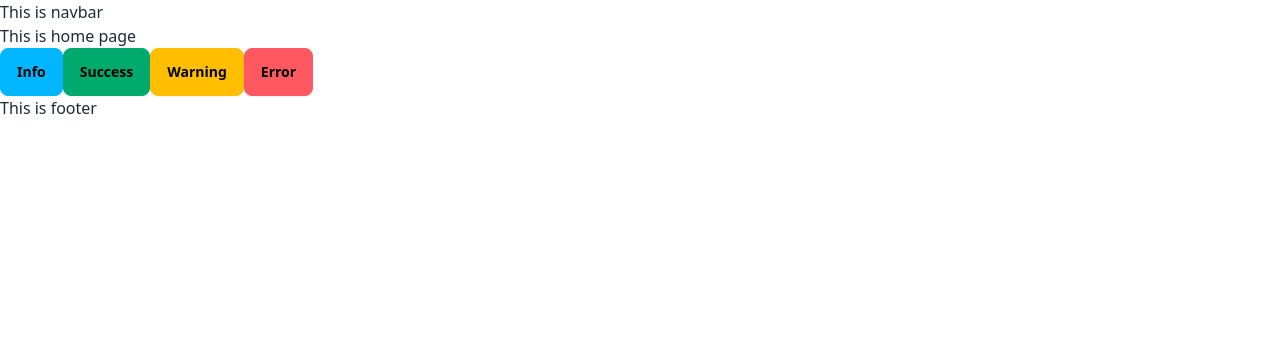
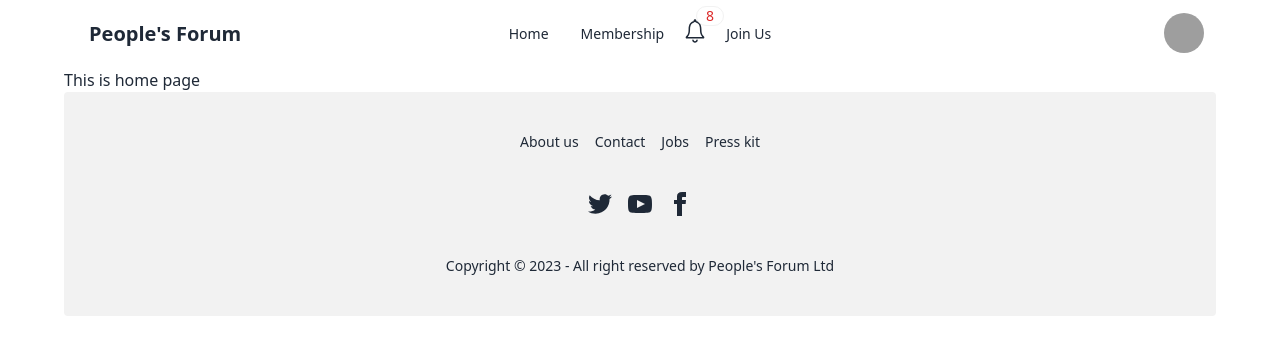
Before and after one commit to enamahmedshahaz/peoples-forum-client, a React (Vite) app: page / in a window 1280 px wide. Shown: the top 354 px of the page. Built offline with nearby package versions, Linux system fonts and the light colour scheme; grey boxes are pictures that could not be loaded.

Commit message:
Implement navbar and footer

```diff
--- a/package.json
+++ b/package.json
@@ -14,6 +14,7 @@
     "match-sorter": "^6.3.1",
     "react": "^18.2.0",
     "react-dom": "^18.2.0",
+    "react-icons": "^4.12.0",
     "react-router-dom": "^6.19.0",
     "sort-by": "^1.2.0"
   },
--- a/src/main.jsx
+++ b/src/main.jsx
@@ -8,6 +8,8 @@ import { router } from './Routes/Routes';
 
 ReactDOM.createRoot(document.getElementById('root')).render(
   <React.StrictMode>
-     <RouterProvider router={router} />
+    <div className='max-w-6xl mx-auto'>
+      <RouterProvider router={router} />
+    </div>
   </React.StrictMode>,
 )
--- a/src/pages/Home/Home/Home.jsx
+++ b/src/pages/Home/Home/Home.jsx
@@ -4,14 +4,6 @@ const Home = () => {
     return (
         <div>
             This is home page
-
-            <div>
-                <button className="btn btn-info">Info</button>
-                <button className="btn btn-success">Success</button>
-                <button className="btn btn-warning">Warning</button>
-                <button className="btn btn-error">Error</button>
-            </div>
-
         </div>
     );
 };
--- a/src/pages/Shared/Footer/Footer.jsx
+++ b/src/pages/Shared/Footer/Footer.jsx
@@ -2,9 +2,24 @@
 
 const Footer = () => {
     return (
-        <div>
-            This is footer
-        </div>
+        <footer className="footer footer-center p-10 bg-base-200 text-base-content rounded">
+            <nav className="grid grid-flow-col gap-4">
+                <a className="link link-hover">About us</a>
+                <a className="link link-hover">Contact</a>
+                <a className="link link-hover">Jobs</a>
+                <a className="link link-hover">Press kit</a>
+            </nav>
+            <nav>
+                <div className="grid grid-flow-col gap-4">
+                    <a><svg xmlns="http://www.w3.org/2000/svg" width="24" height="24" viewBox="0 0 24 24" className="fill-current"><path d="M24 4.557c-.883.392-1.832.656-2.828.775 1.017-.609 1.798-1.574 2.165-2.724-.951.564-2.005.974-3.127 1.195-.897-.957-2.178-1.555-3.594-1.555-3.179 0-5.515 2.966-4.797 6.045-4.091-.205-7.719-2.165-10.148-5.144-1.29 2.213-.669 5.108 1.523 6.574-.806-.026-1.566-.247-2.229-.616-.054 2.281 1.581 4.415 3.949 4.89-.693.188-1.452.232-2.224.084.626 1.956 2.444 3.379 4.6 3.419-2.07 1.623-4.678 2.348-7.29 2.04 2.179 1.397 4.768 2.212 7.548 2.212 9.142 0 14.307-7.721 13.995-14.646.962-.695 1.797-1.562 2.457-2.549z"></path></svg></a>
+                    <a><svg xmlns="http://www.w3.org/2000/svg" width="24" height="24" viewBox="0 0 24 24" className="fill-current"><path d="M19.615 3.184c-3.604-.246-11.631-.245-15.23 0-3.897.266-4.356 2.62-4.385 8.816.029 6.185.484 8.549 4.385 8.816 3.6.245 11.626.246 15.23 0 3.897-.266 4.356-2.62 4.385-8.816-.029-6.185-.484-8.549-4.385-8.816zm-10.615 12.816v-8l8 3.993-8 4.007z"></path></svg></a>
+                    <a><svg xmlns="http://www.w3.org/2000/svg" width="24" height="24" viewBox="0 0 24 24" className="fill-current"><path d="M9 8h-3v4h3v12h5v-12h3.642l.358-4h-4v-1.667c0-.955.192-1.333 1.115-1.333h2.885v-5h-3.808c-3.596 0-5.192 1.583-5.192 4.615v3.385z"></path></svg></a>
+                </div>
+            </nav>
+            <aside>
+                <p>Copyright © 2023 - All right reserved by People&apos;s Forum Ltd</p>
+            </aside>
+        </footer>
     );
 };
 
--- a/src/pages/Shared/Navbar/Navbar.jsx
+++ b/src/pages/Shared/Navbar/Navbar.jsx
@@ -1,10 +1,93 @@
+import { Link } from "react-router-dom";
+import { IoIosNotificationsOutline } from "react-icons/io";
 
 
 const Navbar = () => {
+
+    const navLinks =
+        <>
+            <li><Link to="/">Home</Link> </li>
+            <li><Link to="/">Membership</Link> </li>
+
+            <div className="indicator">
+                <IoIosNotificationsOutline className="text-3xl" />
+                <span className="badge badge-md indicator-item text-red-600">8</span>
+            </div>
+
+            <li><Link to="/register">Join Us</Link> </li>
+        </>;
+
     return (
-        <div>
-            This is navbar
+        <div className="navbar bg-base-100">
+            <div className="navbar-start">
+                <div className="dropdown">
+                    <div tabIndex={0} role="button" className="btn btn-ghost lg:hidden">
+                        <svg xmlns="http://www.w3.org/2000/svg" className="h-5 w-5" fill="none" viewBox="0 0 24 24" stroke="currentColor"><path strokeLinecap="round" strokeLinejoin="round" strokeWidth="2" d="M4 6h16M4 12h8m-8 6h16" /></svg>
+                    </div>
+                    <ul className="menu menu-sm dropdown-content mt-3 z-[1] p-2 shadow bg-base-100 rounded-box w-52">
+                        {navLinks}
+                    </ul>
+                </div>
+                <a className="btn btn-ghost text-xl">People&apos;s Forum</a>
+            </div>
+            <div className="navbar-center hidden lg:flex">
+                <ul className="menu menu-horizontal px-1">
+                    {navLinks}
+                </ul>
+            </div>
+            <div className="navbar-end">
+
+                <div className="dropdown dropdown-end">
+                    <div tabIndex={0} role="button" className="btn btn-ghost btn-circle avatar">
+                        <div className="w-10 rounded-full">
+                            <img alt="Tailwind CSS Navbar component" src="https://daisyui.com/images/stock/photo-1534528741775-53994a69daeb.jpg" />
+                        </div>
+                    </div>
+
+                    <div className="dropdown-content">
+                        <div className="menu menu-sm  mt-3 z-[1] p-2 shadow bg-base-100 rounded-box w-52">
+                            <p className="text-center">Welcome, <span className="font-semibold">Enam Ahmed</span> </p>
+                            <ul className="mt-3">
+                                <li> <Link to={"/dashboard"}>Dashboard</Link> </li>
+                                <li> <button>Logout</button> </li>
+                            </ul>
+                        </div>
+                    </div>
+                </div>
+
+            </div>
         </div>
+
+        // <div className="navbar bg-base-100">
+        //     <div className="flex-1">
+        //         <a className="btn btn-ghost text-xl">daisyUI</a>
+        //     </div>
+        //     <div className="flex-none">
+        //         <div className="dropdown dropdown-end">
+
+        //             <div tabIndex={0} role="button" className="btn btn-ghost btn-circle">
+
+        // <div className="indicator">
+        //     <svg xmlns="http://www.w3.org/2000/svg" className="h-5 w-5" fill="none" viewBox="0 0 24 24" stroke="currentColor"><path strokeLinecap="round" strokeLinejoin="round" strokeWidth="2" d="M3 3h2l.4 2M7 13h10l4-8H5.4M7 13L5.4 5M7 13l-2.293 2.293c-.63.63-.184 1.707.707 1.707H17m0 0a2 2 0 100 4 2 2 0 000-4zm-8 2a2 2 0 11-4 0 2 2 0 014 0z" /></svg>
+        //     <span className="badge badge-sm indicator-item">8</span>
+        // </div>
+
+        //             </div>
+
+        //             </div >
+        // <div className="dropdown dropdown-end">
+        //     <div tabIndex={0} role="button" className="btn btn-ghost btn-circle avatar">
+        //         <div className="w-10 rounded-full">
+        //             <img alt="Tailwind CSS Navbar component" src="https://daisyui.com/images/stock/photo-1534528741775-53994a69daeb.jpg" />
+        //         </div>
+        //     </div>
+        //     <ul className="menu menu-sm dropdown-content mt-3 z-[1] p-2 shadow bg-base-100 rounded-box w-52">
+        //         <li><a>Settings</a></li>
+        //         <li><a>Logout</a></li>
+        //     </ul>
+        // </div>
+        //         </div >
+        //     </div >
     );
 };
 
--- a/tailwind.config.js
+++ b/tailwind.config.js
@@ -9,4 +9,8 @@ export default {
   },
   plugins: [require("daisyui")],
 
+  daisyui: {
+    themes: ["light"],
+  },
+
 }
```
Also changed, not shown: 1 other file (tests, documents, lock files or other folders).
